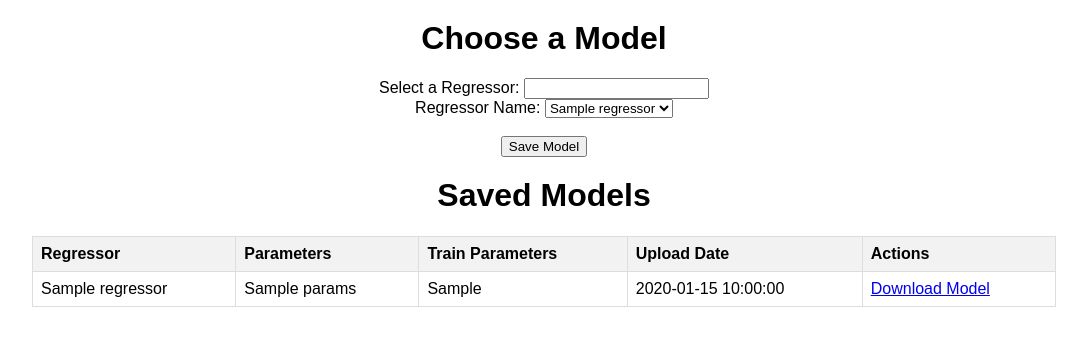
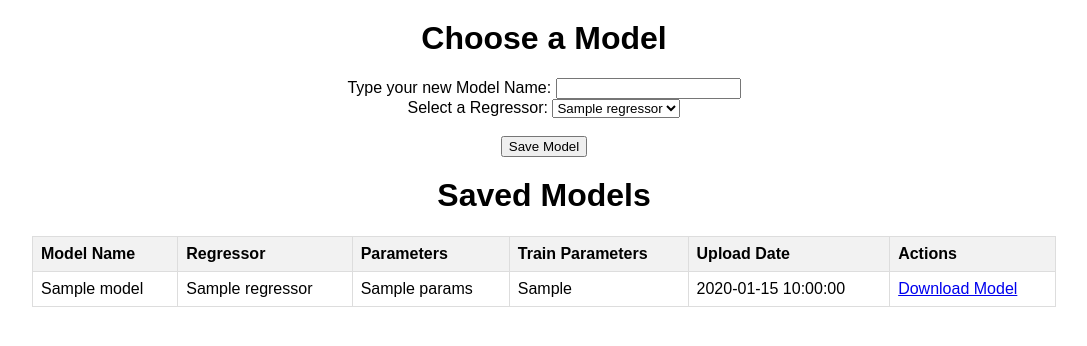
Before and after one commit to Lacia7u7/psychic-giggle, a Flask app: template Forecasting Algorithm/templates/models.html in a window 1280 px wide. Shown: the part 38-384 px from the top of the page, without its empty margins (96-1183 px from the left). Run offline with Flask 3, Linux system fonts and the light colour scheme; the template is opened without the code that fills it: most values are stand-ins (such as "Sample title", 1, 10 or a date in 2020).

Commit message:
Add Name

```diff
--- a/Forecasting Algorithm/templates/datasets.html
+++ b/Forecasting Algorithm/templates/datasets.html
@@ -66,6 +66,7 @@
 <table>
     <tr>
         <th>Name</th>
+        <th>File Name</th>
         <th>Upload Date</th>
         <th>Rows</th>
         <th>Columns</th>
@@ -74,6 +75,7 @@
     {% for dataset in datasets %}
     {% set dataset_dict = dataset.to_dict() %}
     <tr>
+        <td>{{ dataset_dict['name'] }}</td>
         <td>{{ dataset_dict['original_name'] }}</td>
         <td>{{ dataset_dict['upload_date'] }}</td>
         <td>{{ dataset_dict['rows'] }}</td>
--- a/Forecasting Algorithm/templates/models.html
+++ b/Forecasting Algorithm/templates/models.html
@@ -66,10 +66,10 @@
 <div class="container">
     <h1>Choose a Model</h1>
     <form action="{{ url_for('save_model') }}" method="post">
-        <label for="regressor_name">Select a Regressor:</label>
-        <input type="text" id="regressor_name" name="regressor_name">
+        <label for="model_name">Type your new Model Name:</label>
+        <input type="text" id="model_name" name="model_name">
         <br>
-        <label for="regressor">Regressor Name:</label>
+        <label for="regressor">Select a Regressor:</label>
         <select name="regressor" id="regressor">
             {% for regressor in regressors %}
             <option value="{{ regressor }}">{{ regressor }}</option>
@@ -87,6 +87,7 @@
     <h1>Saved Models</h1>
     <table>
         <tr>
+            <th>Model Name</th>
             <th>Regressor</th>
             <th>Parameters</th>
             <th>Train Parameters</th>
@@ -95,6 +96,7 @@
         </tr>
         {% for model in user_saved_models %}
         <tr>
+            <td>{{ model.name }}</td>
             <td>{{ model.regressor }}</td>
             <td>{{ model.params }}</td>
             <td>{{ model.train_params }}</td>
```
